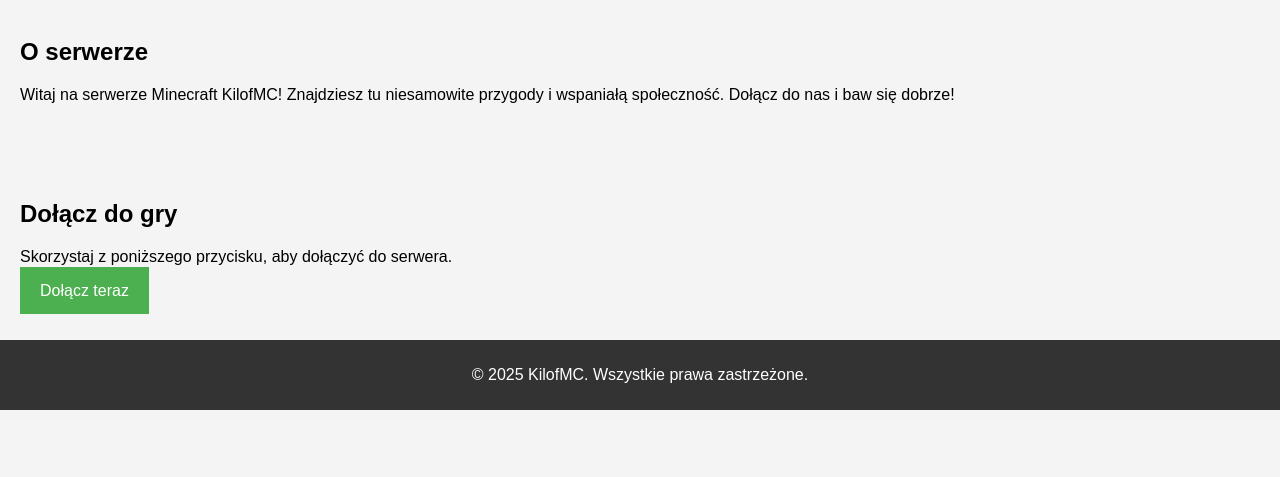
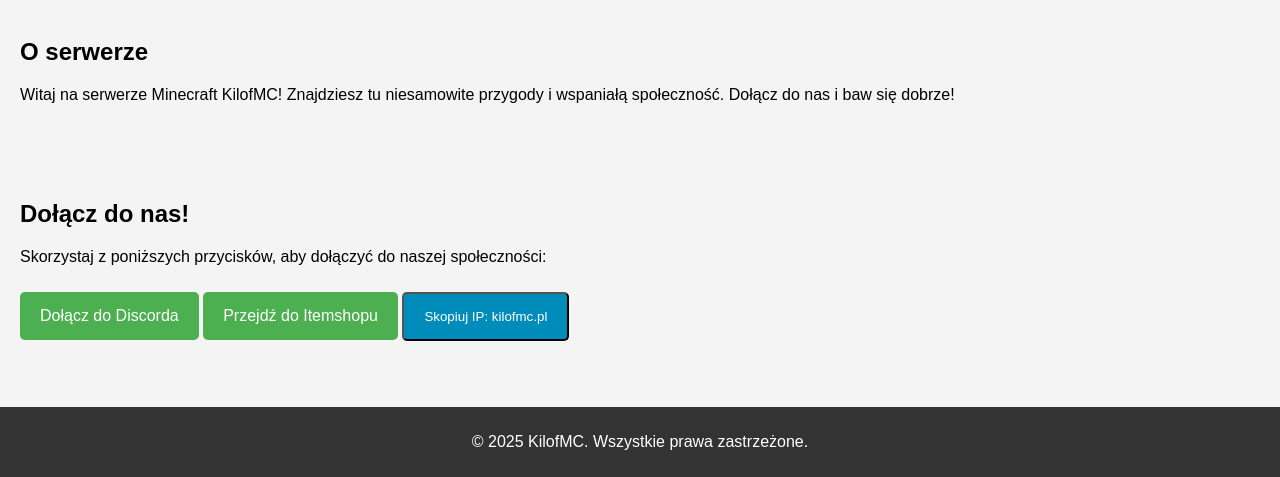
Before and after one commit to Juliusz223/kilofmc-strona, a plain HTML site: page index.html in a window 1280 px wide. Shown: the part 542-1019 px from the top of the page. Before the commit the page ends 952 px from the top, so only its background shows below. Drawn offline with Linux system fonts and the light colour scheme.

Commit message:
Update index.html

```diff
--- a/index.html
+++ b/index.html
@@ -34,6 +34,22 @@
             text-align: center;
             padding: 10px;
         }
+        .button {
+            background-color: #4CAF50;
+            color: white;
+            padding: 15px 20px;
+            text-decoration: none;
+            margin: 10px 0;
+            display: inline-block;
+            text-align: center;
+            border-radius: 5px;
+        }
+        .button:hover {
+            background-color: #45a049;
+        }
+        .copy-ip {
+            background-color: #008CBA;
+        }
     </style>
 </head>
 <body>
@@ -50,14 +66,33 @@
 </section>
 
 <section>
-    <h2>Dołącz do gry</h2>
-    <p>Skorzystaj z poniższego przycisku, aby dołączyć do serwera.</p>
-    <a href="link-do-serwera" style="background-color: #4CAF50; color: white; padding: 15px 20px; text-decoration: none;">Dołącz teraz</a>
+    <h2>Dołącz do nas!</h2>
+    <p>Skorzystaj z poniższych przycisków, aby dołączyć do naszej społeczności:</p>
+    <!-- Przycisk do Discorda -->
+    <a href="https://discord.gg/QQyRcn85nk" class="button" target="_blank">Dołącz do Discorda</a>
+
+    <!-- Przycisk do itemshopu -->
+    <a href="https://vishop.pl/shop/20371/server/19176" class="button" target="_blank">Przejdź do Itemshopu</a>
+
+    <!-- Przycisk do kopiowania IP -->
+    <button onclick="copyIP()" class="button copy-ip">Skopiuj IP: kilofmc.pl</button>
+    <p id="ip-status"></p>
 </section>
 
 <footer>
     <p>© 2025 KilofMC. Wszystkie prawa zastrzeżone.</p>
 </footer>
 
+<script>
+    function copyIP() {
+        var ip = "kilofmc.pl";
+        navigator.clipboard.writeText(ip).then(function() {
+            document.getElementById("ip-status").textContent = "IP skopiowane do schowka!";
+        }).catch(function(err) {
+            document.getElementById("ip-status").textContent = "Błąd podczas kopiowania IP.";
+        });
+    }
+</script>
+
 </body>
 </html>
```
